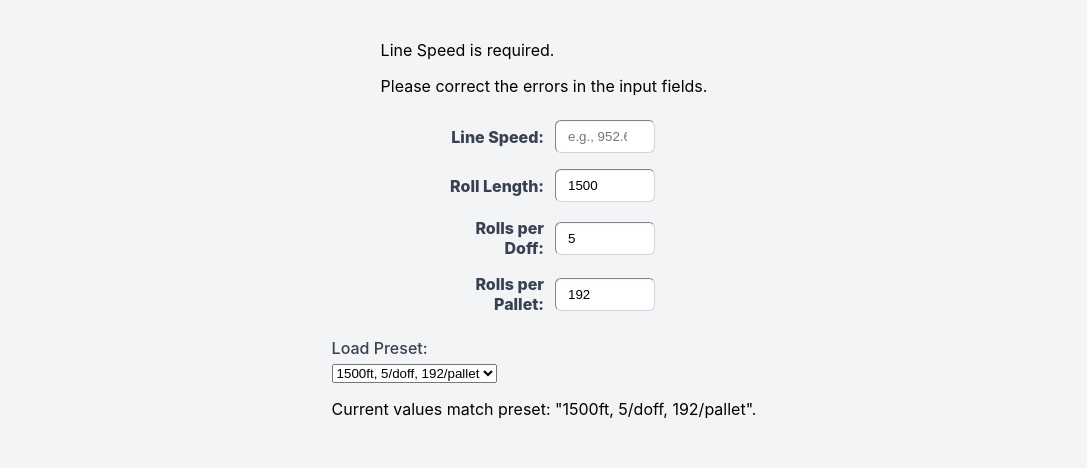
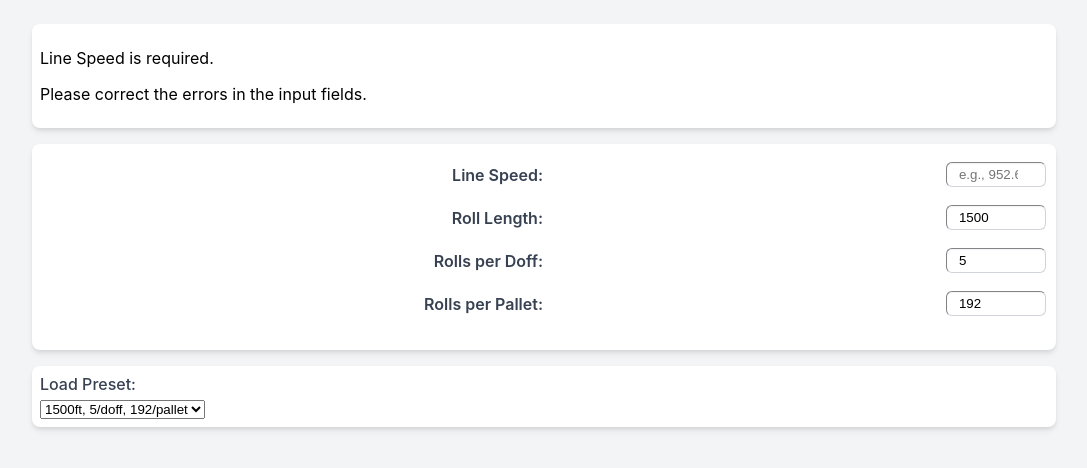
Before and after one commit to terrelcodes/dofftime, a plain HTML site: page index.html in a window 1280 px wide. Shown: the whole page, without its empty margins (96-1183 px from the left). Drawn offline with Linux system fonts and the light colour scheme.

Commit message:
delete preset message

```diff
--- a/index.html
+++ b/index.html
@@ -13,18 +13,20 @@
         }
 
         .main-container {
+
             display: flex;
             flex-direction: column;
-            align-items: center;
-            justify-content: center;
-            padding: 1rem;
+            align-items: stretch;
+            justify-content: stretch   ;
+            gap: 1rem;
+            margin: auto;
+            max-width: 64rem;
             /* p-4 */
         }
         table {
-            width: 100%;
             margin-bottom: 1rem;
             border-radius: 0.5rem;
-            /* rounded-lg */
+            width: 100%;
             overflow: hidden;
         }
         .input-error {
@@ -59,7 +61,7 @@
             text-align: right;
             padding: 0.5rem 0;
             width: 50%;
-            font-weight: 800;
+            font-weight: 600;
             /* medium */
             color: #374151;
             /* gray-700 */
@@ -73,15 +75,10 @@
             color: #374151;
             /* gray-700 */
         }
-        table {
-            width: 100%;
-            border-collapse: collapse;
-            margin-bottom: 1rem;
-            /* mb-4 */
-        }
+
         input[type="number"]
          {
-            padding: 0.5rem 0.75rem;
+            padding: 0.25rem 0.75rem;
             width: 10ch;
             /* px-3 py-2 */
             border-width: 1px;
@@ -108,7 +105,7 @@
         .panel {
             background-color: white;
             /* Default padding for small screens */
-            padding: 1rem;
+            padding: .5rem;
             /* p-4 */
             border-radius: 0.5rem;
             /* rounded-lg */
@@ -130,7 +127,8 @@
 <body class="flex items-center justify-center min-h-screen">
 
     <div class="main-container">
-        <table id="output-panel" style="display: none;">
+        <div id="output-panel" class="panel">
+        <table>
             <tr>
                 <th>Doff Time:</th>
                 <td id="doffTimeOutput">-- min -- sec</td>
@@ -144,7 +142,8 @@
                 <td id="palletTimeOutput">-- min -- sec</td>
             </tr>
         </table>
-        <div id="error-panel">
+        </div>
+        <div id="error-panel"   class="panel" style="display: none;">
             <p id="lineSpeedValidation"></p>
             <p id="rollLengthValidation"></p>
             <p id="rollsPerDoffValidation"></p>
@@ -152,6 +151,7 @@
             <p id="overallValidationMessage"></p>
         </div>
 
+        <div class="panel">
         <form id="productionForm">
             <table>
                 <tr>
@@ -176,12 +176,11 @@
                 </tr>
             </table>
         </form>
-
-        <div id="preset-panel">
+        </div>
+        <div id="preset-panel"  class="panel">
             <label for="presetSelector">Load Preset:</label>
             <select id="presetSelector" name="presetSelector"></select>
             <button id="savePresetButton">Save Current as Preset</button>
-            <p id="savePresetMessage"></p>
         </div>
     </div>
     </div>
@@ -190,7 +189,6 @@
         // --- DOM Element References ---
         const presetSelector = document.getElementById('presetSelector');
         const savePresetButton = document.getElementById('savePresetButton');
-        const savePresetMessage = document.getElementById('savePresetMessage');
         const rollsPerDoffInput = document.getElementById('rollsPerDoff');
         const rollLengthInput = document.getElementById('rollLength');
         const lineSpeedInput = document.getElementById('lineSpeed');
@@ -316,7 +314,6 @@
                     presetSelector.value = matchingPresetIndex;
                 }
                 savePresetButton.hidden = true;
-                savePresetMessage.textContent = `Current values match preset: "${currentPresets[matchingPresetIndex].name}".`;
             } else {
                 if (presetSelector.value !== "") {
                     if (!isValidForSaving) {
@@ -326,14 +323,7 @@
                         presetSelector.manuallyCleared = true;
                     }
                 }
-
-                if (isValidForSaving) {
-                    savePresetButton.hidden = false;
-                    savePresetMessage.textContent = "Ready to save this combination as a new preset.";
-                } else {
-                    savePresetButton.hidden = true;
-                    savePresetMessage.textContent = "Enter valid values for Roll Length, Rolls/Doff, and Rolls/Pallet to enable saving.";
-                }
+                savePresetButton.hidden= !isValidForSaving;
             }
         }
 
```
